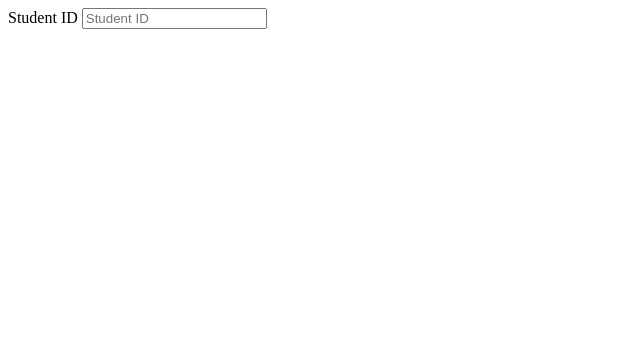
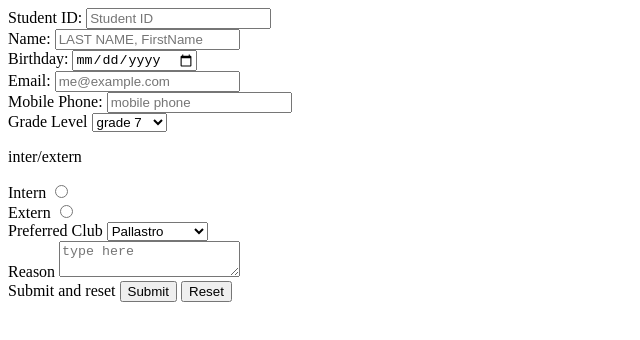
Before and after one commit to Na-Daniel-G/Q3_2GSodiumGabud.html, a plain HTML site: page index.html in a window 1280 px wide. Shown: the whole page, without its empty margins (0-640 px from the left). Drawn offline with Linux system fonts and the light colour scheme.

Commit message:
update 1

```diff
--- a/index.html
+++ b/index.html
@@ -1,9 +1,59 @@
 <!DOCTYPE html>
-<html>
+<html lang="en">
+    <head>
+        <title>Q3 2nd Graded Excersise - Design an HTML form</title>
+    </head>
     <body>
         <form>
-            <label for="student ID">Student ID</label>
-            <input type="number" id="student ID" placeholder="Student ID">
+            <label for="student ID">Student ID: </label>
+            <input type="number" id="student ID" placeholder="Student ID"> <br>
+
+            <label for="Full Name">Name: </label>
+            <input type="text" id="Full Name" placeholder="LAST NAME, FirstName"> <br>
+
+            <label for="birthday">Birthday: </label>
+            <input type="date" id="birthday" placeholder = "date"> <br>
+
+            <label for="email">Email: </label>
+            <input type="email" id="email" placeholder = "me@example.com"> <br>
+
+            <label for="phone">Mobile Phone: </label>
+            <input type="text" id="phone" placeholder = "mobile phone"> <br>
+
+            <label for="grade level">Grade Level</label>
+            <select id="grade level">
+                <option>grade 7</option>
+                <option>grade 8</option>
+                <option>grade 9</option>
+                <option>grade 10</option>
+                <option>grade 11</option>
+                <option>grade 12</option>
+            </select> <br>
+
+            <p>inter/extern</p>
+            <label for="intern">Intern</label>
+            <input type="radio" id="intern" name="int"><br>
+            <label for="Extern">Extern</label>
+            <input type="radio" id="Extern" name="ext"><br>
+
+
+                <label for="club">Preferred Club</label>
+                <select id="club">
+                    <option>Pallastro</option>
+                    <option>Volant</option>
+                    <option>Acts</option>
+                    <option>Alianti</option>
+                    <option>Labuyo</option>
+                    <option>Himig agham</option>
+                </select><br>
+
+            <label for="reason">Reason</label>
+            <textarea id="reason" placeholder="type here"></textarea><br>
+
+            <label for="submit and reset">Submit and reset</label>
+            <button type="button">Submit</button>
+            <button type="button">Reset</button>
+
         </form>
     </body>
 </html>
```
